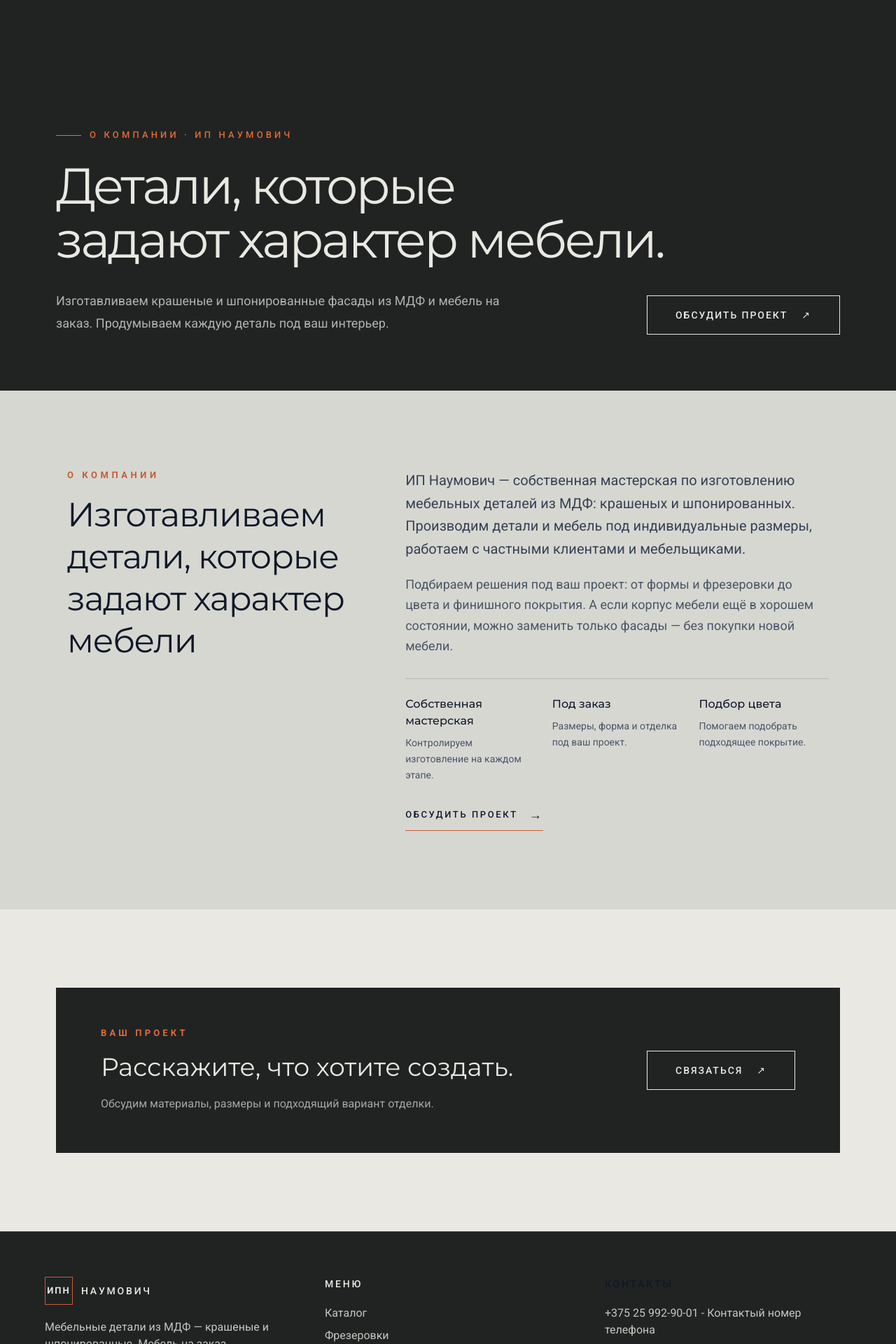
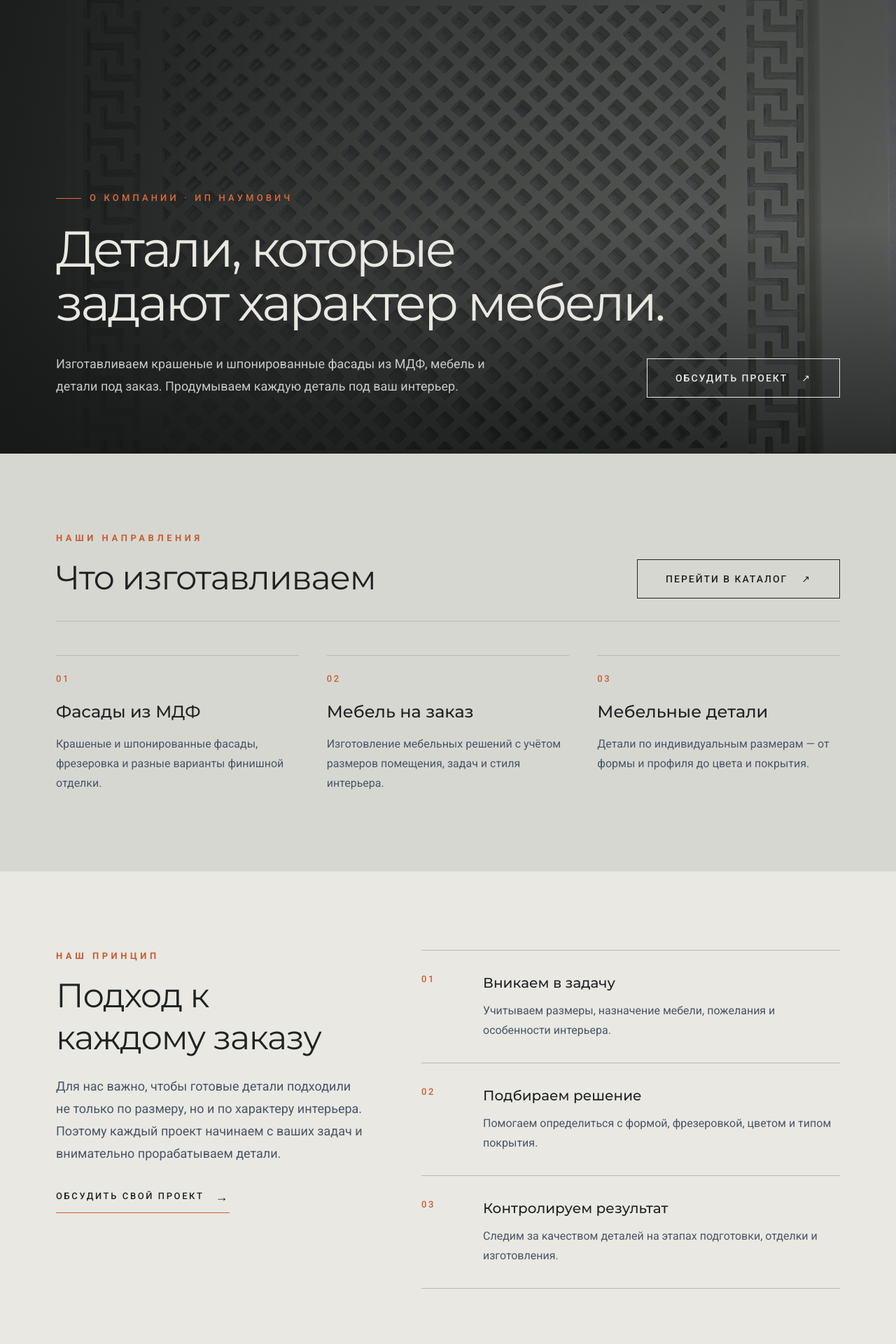
Before and after one commit to IljaBelousow/naumovich-site, a Next.js app: page /about in a window 1280 px wide. Shown: the part 134-2054 px from the top of the page at 70% size. Built offline with nearby package versions, Linux system fonts and the light colour scheme.

Commit message:
Redesign about page sections and calls to action

```diff
--- a/src/app/about/page.tsx
+++ b/src/app/about/page.tsx
@@ -1,4 +1,5 @@
 import Link from "next/link";
+import Image from "next/image";
 
 export const metadata = {
   title: "О компании — ИП Наумович",
@@ -6,13 +7,45 @@ export const metadata = {
     "Изготовление крашеных и шпонированных фасадов из МДФ и мебели на заказ. Индивидуальный подход к каждому проекту.",
 };
 
+const directions = [
+  {
+    number: "01",
+    title: "Фасады из МДФ",
+    text: "Крашеные и шпонированные фасады, фрезеровка и разные варианты финишной отделки.",
+  },
+  {
+    number: "02",
+    title: "Мебель на заказ",
+    text: "Изготовление мебельных решений с учётом размеров помещения, задач и стиля интерьера.",
+  },
+  {
+    number: "03",
+    title: "Мебельные детали",
+    text: "Детали по индивидуальным размерам — от формы и профиля до цвета и покрытия.",
+  },
+];
+
+const approach = [
+  ["01", "Вникаем в задачу", "Учитываем размеры, назначение мебели, пожелания и особенности интерьера."],
+  ["02", "Подбираем решение", "Помогаем определиться с формой, фрезеровкой, цветом и типом покрытия."],
+  ["03", "Контролируем результат", "Следим за качеством деталей на этапах подготовки, отделки и изготовления."],
+];
+
 export default function AboutPage() {
   return (
     <main className="w-full overflow-hidden bg-[#E9E8E3] text-[#202322]">
-      <section className="relative isolate overflow-hidden bg-[#202322] text-[#E9E8E3]">
-        <div className="pointer-events-none absolute inset-0 opacity-[0.08]" aria-hidden="true"
-          style={{ backgroundImage: "linear-gradient(90deg, transparent 49.9%, #E16A3A 50%, transparent 50.1%)", backgroundSize: "120px 100%" }} />
-        <div className="relative mx-auto flex min-h-[470px] w-full max-w-[1500px] flex-col justify-end px-6 pb-16 pt-28 sm:px-12 sm:pb-20 lg:min-h-[560px] lg:px-20">
+      <section className="relative isolate flex min-h-[560px] items-end overflow-hidden bg-[#202322] text-[#E9E8E3] sm:min-h-[650px]">
+        <Image
+          src="/images/hero/hero-main.jpg"
+          alt="Мебельные фасады и детали из МДФ"
+          fill
+          priority
+          sizes="100vw"
+          className="object-cover object-center opacity-45"
+        />
+        <div className="absolute inset-0 bg-gradient-to-r from-[#141716]/90 via-[#141716]/55 to-[#141716]/25" />
+        <div className="absolute inset-0 bg-gradient-to-t from-[#141716]/70 via-transparent to-[#141716]/20" />
+        <div className="relative mx-auto w-full max-w-[1500px] px-6 pb-16 pt-32 sm:px-12 sm:pb-20 lg:px-20">
           <p className="about-intro mb-6 flex items-center gap-3 text-[11px] font-medium uppercase tracking-[0.32em] text-[#E16A3A]">
             <span className="h-px w-9 bg-[#E16A3A]" /> О компании · ИП Наумович
           </p>
@@ -20,8 +53,8 @@ export default function AboutPage() {
             Детали, которые<br className="hidden sm:block" /> задают характер мебели.
           </h1>
           <div className="mt-8 flex flex-col gap-7 sm:flex-row sm:items-end sm:justify-between">
-            <p className="about-intro max-w-2xl text-base leading-8 text-white/65 sm:text-lg">
-              Изготавливаем крашеные и шпонированные фасады из МДФ и мебель на заказ.
+            <p className="about-intro max-w-2xl text-base leading-8 text-white/75 sm:text-lg">
+              Изготавливаем крашеные и шпонированные фасады из МДФ, мебель и детали под заказ.
               Продумываем каждую деталь под ваш интерьер.
             </p>
             <Link href="/contacts" className="site-button-on-dark group shrink-0">
@@ -31,53 +64,80 @@ export default function AboutPage() {
         </div>
       </section>
 
-      {/* === О КОМПАНИИ: первый информационный блок главной === */}
-      <section id="about" className="w-full bg-[#D7D7D2] py-20 sm:py-28">
-        <div className="mx-auto grid w-full max-w-[1600px] gap-12 px-6 sm:px-12 lg:grid-cols-[0.8fr_1.2fr] lg:items-start lg:gap-20 lg:px-20 xl:px-24">
-          <div>
-            <p className="mb-4 text-xs font-semibold uppercase tracking-[0.35em] text-[#C65D32]">О компании</p>
-            <h2 className="max-w-xl text-3xl font-light leading-tight tracking-tight text-gray-900 sm:text-4xl lg:text-5xl">
-              Изготавливаем детали, которые задают характер мебели
-            </h2>
+      <section className="bg-[#D7D7D2] py-20 sm:py-28">
+        <div className="mx-auto w-full max-w-[1500px] px-6 sm:px-12 lg:px-20">
+          <div className="mb-12 flex flex-col gap-5 border-b border-[#B8B9B4] pb-8 sm:flex-row sm:items-end sm:justify-between">
+            <div>
+              <p className="mb-4 text-xs font-semibold uppercase tracking-[0.35em] text-[#C65D32]">Наши направления</p>
+              <h2 className="max-w-2xl text-3xl font-light leading-tight tracking-tight sm:text-4xl lg:text-5xl">Что изготавливаем</h2>
+            </div>
+            <Link href="/catalog" className="site-button group shrink-0">
+              Перейти в каталог <span aria-hidden="true" className="transition-transform duration-300 group-hover:translate-x-1">↗</span>
+            </Link>
           </div>
-          <div className="max-w-3xl">
-            <p className="text-lg font-normal leading-relaxed text-gray-700 sm:text-xl">
-              ИП Наумович — собственная мастерская по изготовлению мебельных деталей из МДФ: крашеных и шпонированных. Производим детали и мебель под индивидуальные размеры, работаем с частными клиентами и мебельщиками.
-            </p>
-            <p className="mt-5 text-base font-normal leading-relaxed text-gray-600 sm:text-lg">
-              Подбираем решения под ваш проект: от формы и фрезеровки до цвета и финишного покрытия. А если корпус мебели ещё в хорошем состоянии, можно заменить только фасады — без покупки новой мебели.
-            </p>
-            <div className="mt-8 grid gap-6 border-t border-[#B8B9B4] pt-6 sm:grid-cols-3">
-              <div>
-                <h3 className="text-base font-medium text-gray-900">Собственная мастерская</h3>
-                <p className="mt-2 text-sm font-normal leading-relaxed text-gray-600">Контролируем изготовление на каждом этапе.</p>
-              </div>
-              <div>
-                <h3 className="text-base font-medium text-gray-900">Под заказ</h3>
-                <p className="mt-2 text-sm font-normal leading-relaxed text-gray-600">Размеры, форма и отделка под ваш проект.</p>
-              </div>
-              <div>
-                <h3 className="text-base font-medium text-gray-900">Подбор цвета</h3>
-                <p className="mt-2 text-sm font-normal leading-relaxed text-gray-600">Помогаем подобрать подходящее покрытие.</p>
-              </div>
-            </div>
-            <Link href="/contacts" className="group mt-8 inline-flex items-center gap-4 border-b border-[#C65D32] pb-2 text-xs font-medium uppercase tracking-[0.2em] text-gray-900 transition-colors hover:text-[#C65D32]">
-              Обсудить проект <span aria-hidden="true" className="text-lg transition-transform duration-300 group-hover:translate-x-1">→</span>
-            </Link>
+          <div className="grid gap-8 md:grid-cols-3 md:gap-10">
+            {directions.map((item) => (
+              <article key={item.number} className="border-t border-[#B8B9B4] pt-5">
+                <span className="text-xs font-medium tracking-[0.2em] text-[#C65D32]">{item.number}</span>
+                <h3 className="mt-5 text-xl font-medium sm:text-2xl">{item.title}</h3>
+                <p className="mt-4 max-w-md text-base leading-7 text-gray-600">{item.text}</p>
+              </article>
+            ))}
           </div>
         </div>
       </section>
 
-      <section className="mx-auto w-full max-w-[1500px] px-6 py-20 sm:px-12 sm:py-28 lg:px-20">
-        <div className="about-bottom flex flex-col gap-7 bg-[#202322] px-7 py-10 text-[#E9E8E3] sm:px-12 sm:py-14 lg:flex-row lg:items-center lg:justify-between lg:px-16">
+      <section className="bg-[#E9E8E3] py-20 sm:py-28">
+        <div className="mx-auto grid w-full max-w-[1500px] gap-12 px-6 sm:px-12 lg:grid-cols-[0.85fr_1.15fr] lg:gap-20 lg:px-20">
           <div>
-            <p className="mb-4 text-[11px] font-semibold uppercase tracking-[0.32em] text-[#E16A3A]">Ваш проект</p>
-            <h2 className="max-w-2xl text-3xl font-light leading-tight sm:text-4xl">Расскажите, что хотите создать.</h2>
-            <p className="mt-4 max-w-xl text-sm leading-7 text-white/60 sm:text-base">Обсудим материалы, размеры и подходящий вариант отделки.</p>
+            <p className="mb-4 text-xs font-semibold uppercase tracking-[0.35em] text-[#C65D32]">Наш принцип</p>
+            <h2 className="max-w-xl text-3xl font-light leading-tight tracking-tight sm:text-4xl lg:text-5xl">
+              Подход к каждому заказу
+            </h2>
+            <p className="mt-6 max-w-lg text-base leading-8 text-gray-600 sm:text-lg">
+              Для нас важно, чтобы готовые детали подходили не только по размеру, но и по характеру интерьера.
+              Поэтому каждый проект начинаем с ваших задач и внимательно прорабатываем детали.
+            </p>
+            <Link href="/contacts" className="group mt-8 inline-flex items-center gap-4 border-b border-[#C65D32] pb-2 text-xs font-medium uppercase tracking-[0.2em] transition-colors hover:text-[#C65D32]">
+              Обсудить свой проект <span aria-hidden="true" className="text-lg transition-transform duration-300 group-hover:translate-x-1">→</span>
+            </Link>
           </div>
-          <Link href="/contacts" className="site-button-on-dark group shrink-0">
-            Связаться <span aria-hidden="true" className="transition-transform duration-300 group-hover:translate-x-1">↗</span>
-          </Link>
+          <div className="border-t border-[#B8B9B4]">
+            {approach.map(([number, title, text]) => (
+              <article key={number} className="grid gap-3 border-b border-[#B8B9B4] py-6 sm:grid-cols-[64px_1fr] sm:gap-6 sm:py-8">
+                <span className="text-xs font-medium tracking-[0.2em] text-[#C65D32]">{number}</span>
+                <div>
+                  <h3 className="text-xl font-medium">{title}</h3>
+                  <p className="mt-3 max-w-2xl text-base leading-7 text-gray-600">{text}</p>
+                </div>
+              </article>
+            ))}
+          </div>
+        </div>
+      </section>
+
+      <section className="bg-[#202322] py-20 text-[#E9E8E3] sm:py-28">
+        <div className="mx-auto w-full max-w-[1500px] px-6 sm:px-12 lg:px-20">
+          <div className="flex flex-col gap-7 border-b border-white/20 pb-8 sm:flex-row sm:items-end sm:justify-between">
+            <div>
+              <p className="mb-4 text-xs font-semibold uppercase tracking-[0.35em] text-[#E16A3A]">Наши работы</p>
+              <h2 className="text-3xl font-light leading-tight sm:text-4xl lg:text-5xl">Готовые проекты</h2>
+              <p className="mt-5 max-w-2xl text-base leading-7 text-white/65 sm:text-lg">
+                Посмотрите примеры реализованных решений для фасадов и мебели — от отдельных деталей до законченных проектов.
+              </p>
+            </div>
+            <Link href="/portfolio" className="site-button-on-dark group shrink-0">
+              Смотреть портфолио <span aria-hidden="true" className="transition-transform duration-300 group-hover:translate-x-1">↗</span>
+            </Link>
+          </div>
+          <div className="mt-8 flex flex-col gap-5 sm:flex-row sm:items-center sm:justify-between">
+            <p className="max-w-xl text-sm leading-7 text-white/55">
+              Есть идея или задача? Обсудим материалы, размеры и подходящую отделку.
+            </p>
+            <Link href="/contacts" className="inline-flex items-center gap-3 text-xs font-medium uppercase tracking-[0.2em] text-[#E16A3A] transition-colors hover:text-white">
+              Связаться с нами <span aria-hidden="true">↗</span>
+            </Link>
+          </div>
         </div>
       </section>
     </main>
```
